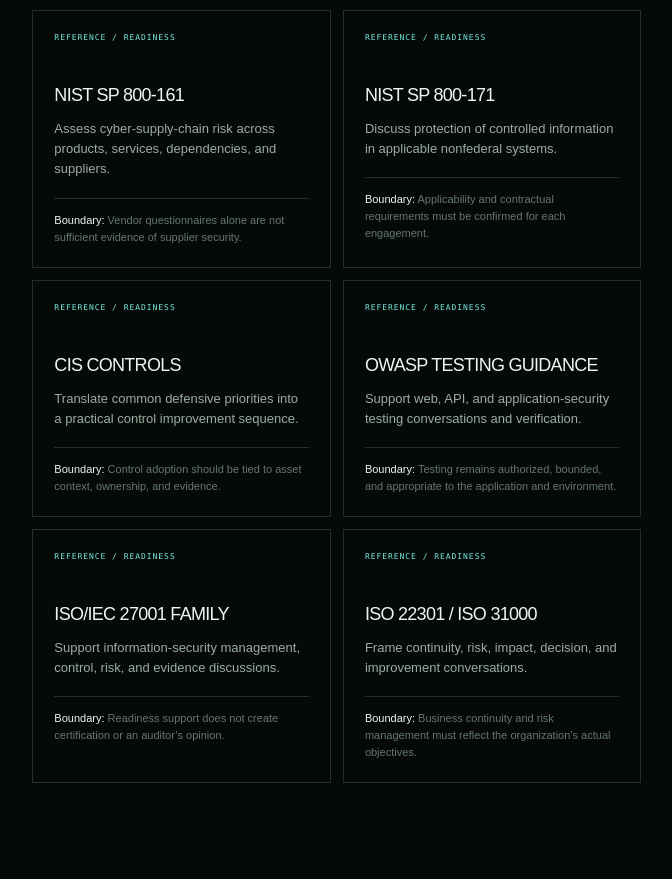
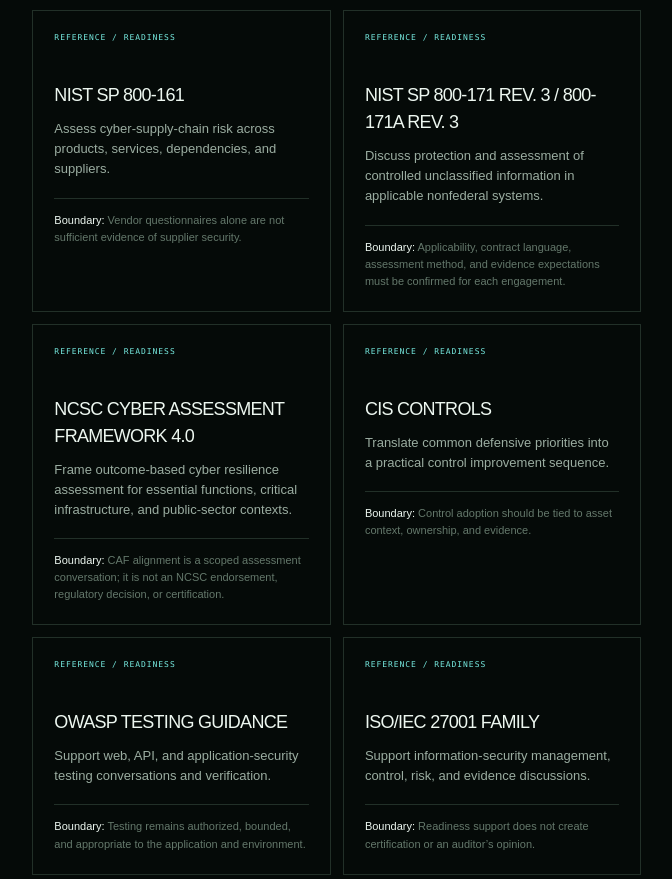
Before and after one commit to ZeroXSHDW/ZERODEVLLC-Website-Source-Code, a Next.js app: page /frameworks in a window 1280 px wide. Shown: the part 1638-2517 px from the top of the page, without its empty margins (549-1221 px from the left). Built offline with nearby package versions, Linux system fonts and the light colour scheme.

Commit message:
feat: add defense framework reference lanes

```diff
--- a/app/frameworks/page.tsx
+++ b/app/frameworks/page.tsx
@@ -22,7 +22,8 @@ const frameworks = [
   ['NIST SP 800-53', 'Map security and privacy control families to systems, owners, and evidence.', 'Control presence must be verified in the relevant system and scope.'],
   ['NIST SP 800-61', 'Structure incident-response preparation, handling, coordination, and lessons learned.', 'Incident readiness depends on people, authority, communications, and practice.'],
   ['NIST SP 800-161', 'Assess cyber-supply-chain risk across products, services, dependencies, and suppliers.', 'Vendor questionnaires alone are not sufficient evidence of supplier security.'],
-  ['NIST SP 800-171', 'Discuss protection of controlled information in applicable nonfederal systems.', 'Applicability and contractual requirements must be confirmed for each engagement.'],
+  ['NIST SP 800-171 Rev. 3 / 800-171A Rev. 3', 'Discuss protection and assessment of controlled unclassified information in applicable nonfederal systems.', 'Applicability, contract language, assessment method, and evidence expectations must be confirmed for each engagement.'],
+  ['NCSC Cyber Assessment Framework 4.0', 'Frame outcome-based cyber resilience assessment for essential functions, critical infrastructure, and public-sector contexts.', 'CAF alignment is a scoped assessment conversation; it is not an NCSC endorsement, regulatory decision, or certification.'],
   ['CIS Controls', 'Translate common defensive priorities into a practical control improvement sequence.', 'Control adoption should be tied to asset context, ownership, and evidence.'],
   ['OWASP testing guidance', 'Support web, API, and application-security testing conversations and verification.', 'Testing remains authorized, bounded, and appropriate to the application and environment.'],
   ['ISO/IEC 27001 family', 'Support information-security management, control, risk, and evidence discussions.', 'Readiness support does not create certification or an auditor’s opinion.'],
--- a/scripts/security-check.mjs
+++ b/scripts/security-check.mjs
@@ -98,6 +98,8 @@ requireText("app/services/page.tsx", servicesPage, "Readiness is not certificati
 requireText("app/methodology/page.tsx", methodologyPage, "Written authorization and named decision owner");
 requireText("app/methodology/page.tsx", methodologyPage, "does not perform unauthorized access");
 requireText("app/frameworks/page.tsx", frameworksPage, "NIST CSF 2.0");
+requireText("app/frameworks/page.tsx", frameworksPage, "NIST SP 800-171 Rev. 3");
+requireText("app/frameworks/page.tsx", frameworksPage, "NCSC Cyber Assessment Framework 4.0");
 requireText("app/frameworks/page.tsx", frameworksPage, "Readiness support is not");
 requireText("app/sitemap.ts", sitemap, "https://zerodevllc.com/privacy");
 requireText("app/sitemap.ts", sitemap, "https://zerodevllc.com/services");
```
